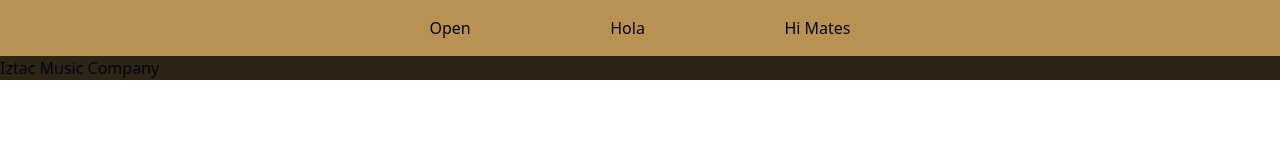
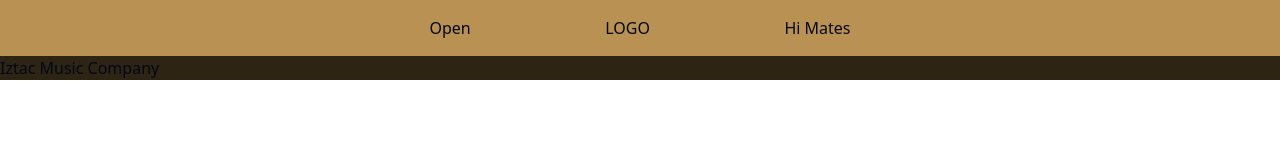
Before and after one commit to saulkurosaki/IZTAC-MUSIC-COMPANY, a Next.js app: page / in a window 1280 px wide. Shown: the top 160 px of the page. Built offline with nearby package versions, Linux system fonts and the light colour scheme.

Commit message:
feat(Header): implementthe logo semantic div

```diff
--- a/components/Header.tsx
+++ b/components/Header.tsx
@@ -8,7 +8,7 @@ const Header = () => {
       <div className="container mx-[398.5px] px-[15px] flex justify-between items-center">
         <SideBar />
 
-        <div>Hola</div>
+        <div>LOGO</div>
 
         <div>Hi Mates</div>
       </div>
```
